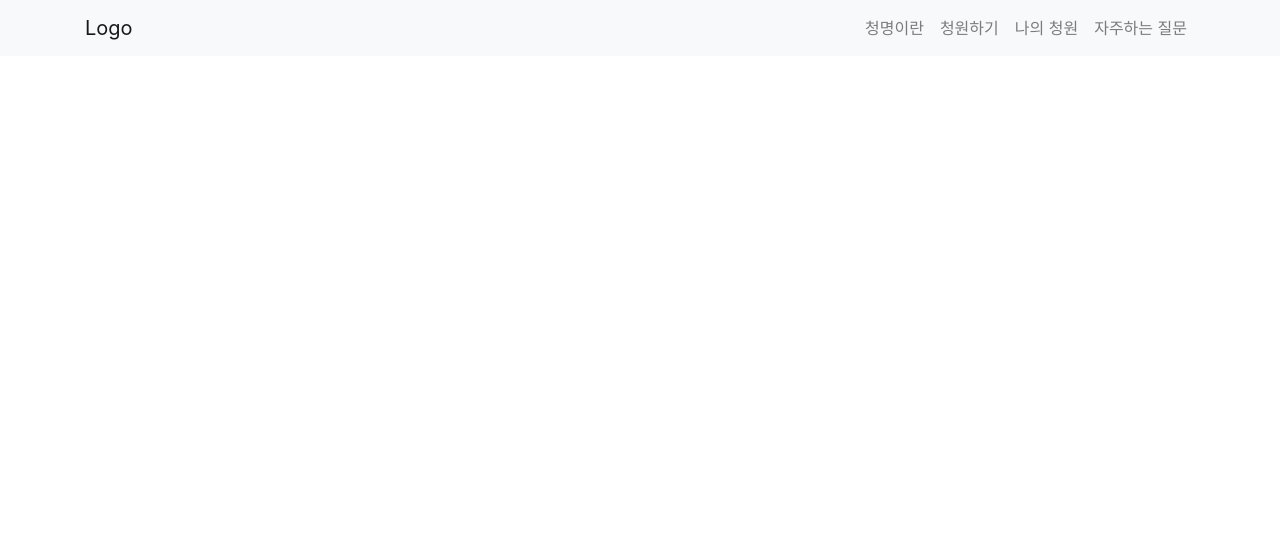
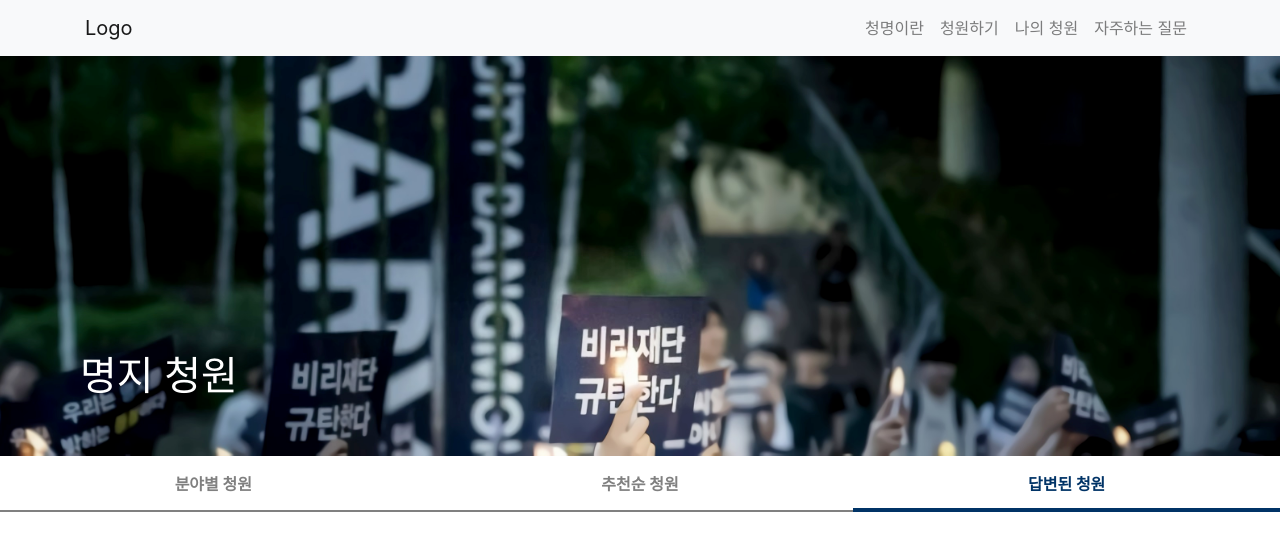
Before and after one commit to oneandhalf/CheongMyong-Client, a React (Create React App) app: page /reply in a window 1280 px wide. Shown: the top 550 px of the page. Built offline with nearby package versions, Linux system fonts and the light colour scheme.

Commit message:
Modified Component: ReplyView

```diff
--- a/src/components/ReplyView.js
+++ b/src/components/ReplyView.js
@@ -1,9 +1,10 @@
-import React, { useState } from "react";
+import React from "react";
+import PetitionsView from "./PetitionsView";
 
 const ReplyView = props => {
   return (
     <div className="ReplyView">
-
+      <PetitionsView pMenuID={2} />
     </div>
   );
 };
```
